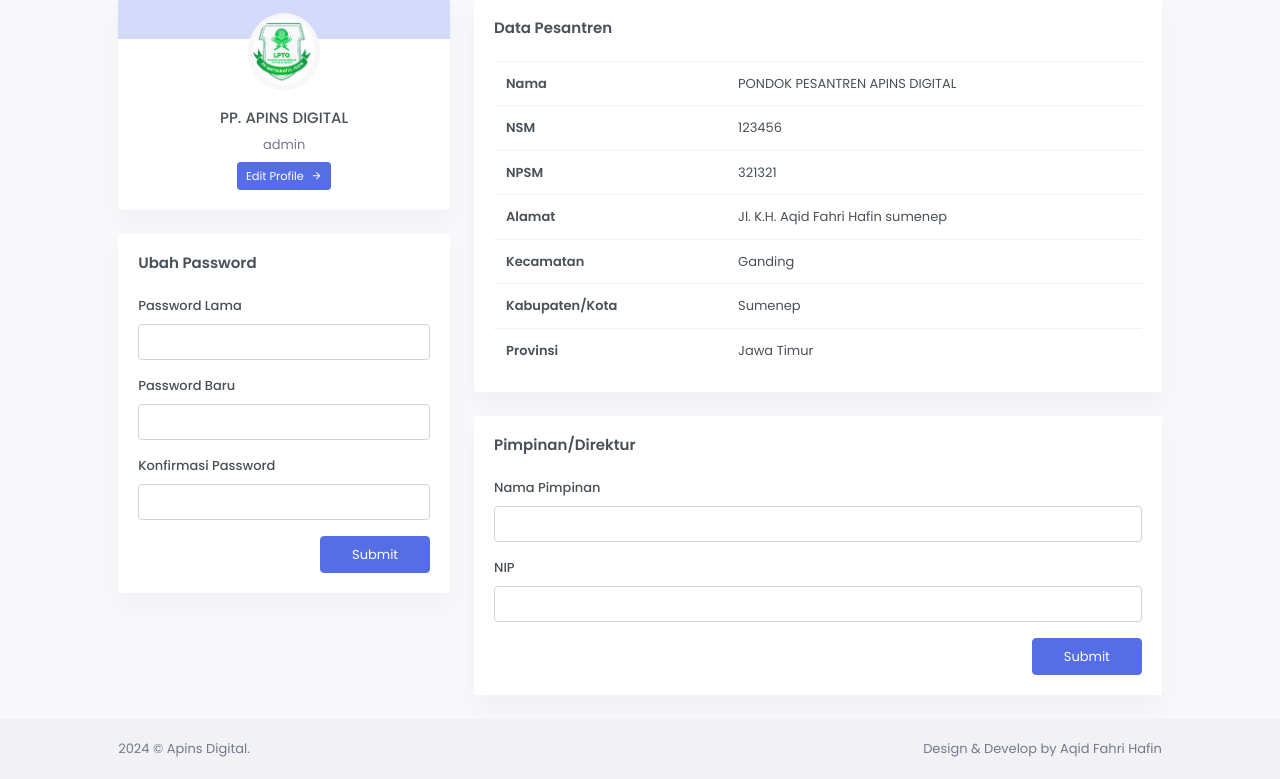
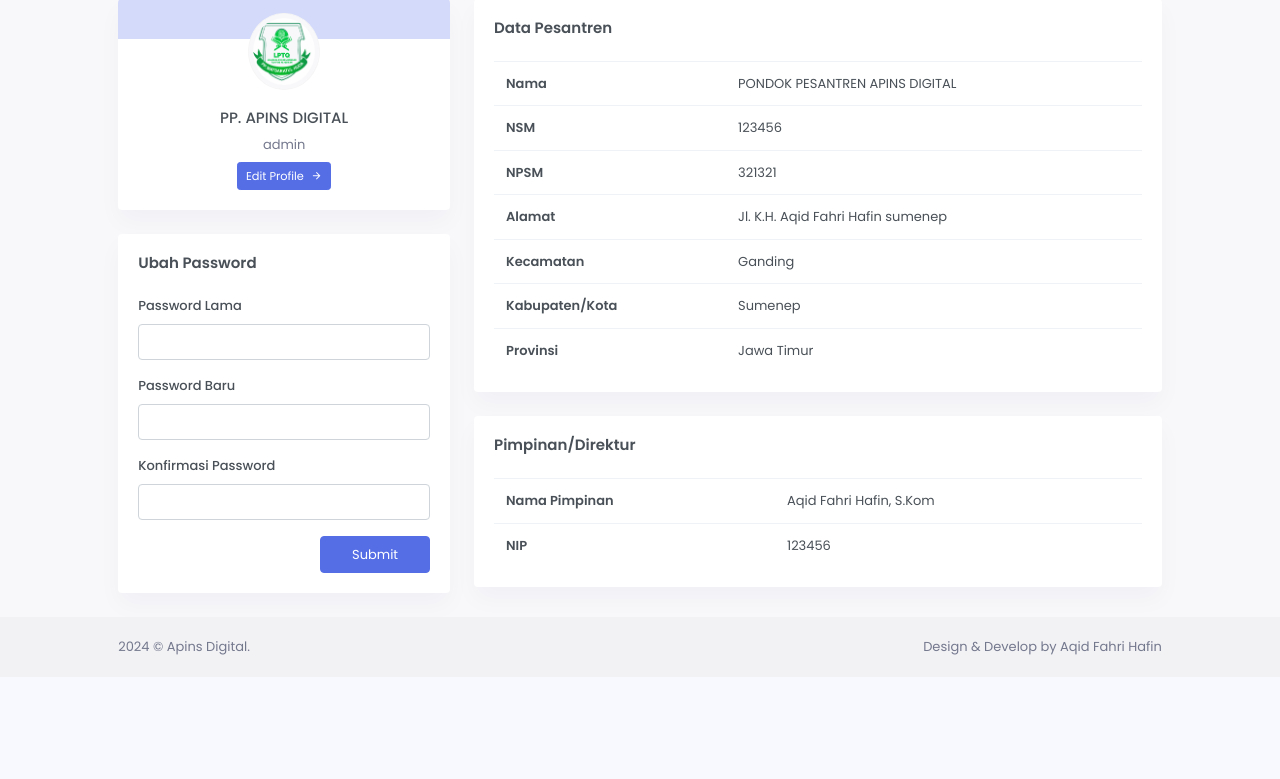
Before and after one commit to aqidfahrihafin/e-myclass, a CodeIgniter app: page /database/pesantren in a window 1280 px wide. Shown: the part 194-973 px from the top of the page. After the commit the page ends 849 px from the top, so only its background shows below. Run offline with CodeIgniter, Linux system fonts and the light colour scheme; some libraries are stand-ins or nearby versions.

Commit message:
first commit

```diff
--- a/application/config/autoload.php
+++ b/application/config/autoload.php
@@ -58,7 +58,7 @@ $autoload['packages'] = array();
 |
 |	$autoload['libraries'] = array('user_agent' => 'ua');
 */
-$autoload['libraries'] = array('email', 'session', 'form_validation');
+$autoload['libraries'] = array('database','email', 'session', 'form_validation');
 
 /*
 | -------------------------------------------------------------------
--- a/application/config/database.php
+++ b/application/config/database.php
@@ -76,9 +76,9 @@ $query_builder = TRUE;
 $db['default'] = array(
 	'dsn'	=> '',
 	'hostname' => 'localhost',
-	'username' => '',
+	'username' => 'root',
 	'password' => '',
-	'database' => '',
+	'database' => 'e-raport',
 	'dbdriver' => 'mysqli',
 	'dbprefix' => '',
 	'pconnect' => FALSE,
--- a/application/views/admin/profilpesantren/index.php
+++ b/application/views/admin/profilpesantren/index.php
@@ -101,19 +101,20 @@
                     <div class="card">
                         <div class="card-body">
                             <h4 class="card-title mb-4">Pimpinan/Direktur</h4>
-                            <form>
-                                <div class="form-group">
-                                    <label for="formrow-pimpinan-input">Nama Pimpinan</label>
-                                    <input type="text" class="form-control" id="formrow-pimpinan-input">
-                                </div>
-                                <div class="form-group">
-                                    <label for="formrow-nip-input">NIP</label>
-                                    <input type="text" class="form-control" id="formrow-nip-input">
-                                </div>
-                                <div align="right">
-                                    <button type="submit" class="btn btn-primary  w-md">Submit</button>
-                                </div>
-                            </form>
+                            <div class="table-responsive">
+                                <table class="table table-nowrap mb-0">
+                                    <tbody>
+                                        <tr>
+                                            <th scope="row">Nama Pimpinan </th>
+                                            <td>Aqid Fahri Hafin, S.Kom</td>
+                                        </tr>
+                                        <tr>
+                                            <th scope="row">NIP </th>
+                                            <td>123456</td>
+                                        </tr>
+                                    </tbody>
+                                </table>
+                            </div>
                         </div>
                     </div>
                 </div>
--- a/application/views/templates/footer.php
+++ b/application/views/templates/footer.php
@@ -45,8 +45,6 @@
 <script src="<?php echo base_url('public/assets/');?>libs/datatables.net-responsive-bs4/js/responsive.bootstrap4.min.js"></script>
 <script src="<?php echo base_url('public/assets/');?>js/pages/datatables.init.js"></script>
 
-<script src="<?php echo base_url('public/assets/');?>js/pages/form-validation.init.js"></script>
-<script src="{{ asset('assets\libs\parsleyjs\parsley.min.js"></script>
 <script src="<?php echo base_url('public/assets/');?>js/app.js"></script>
 </body>
 
```
